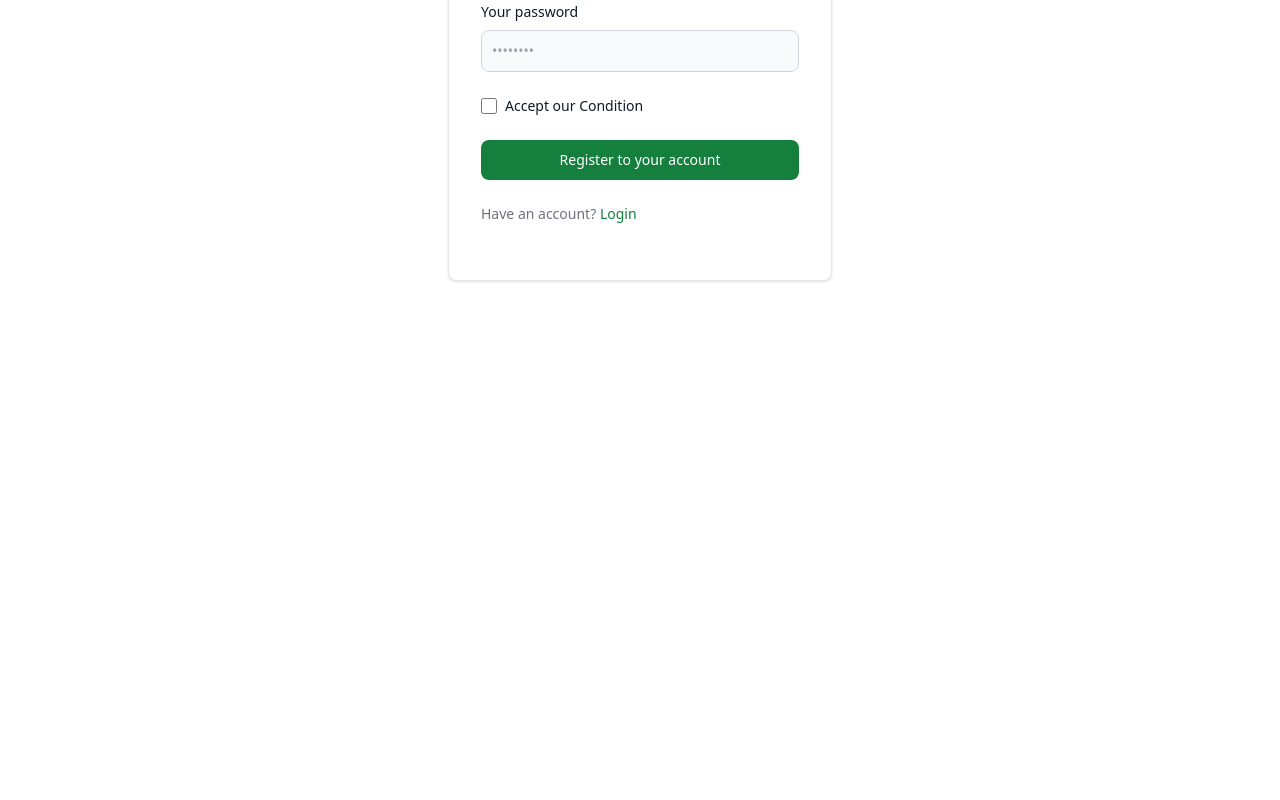
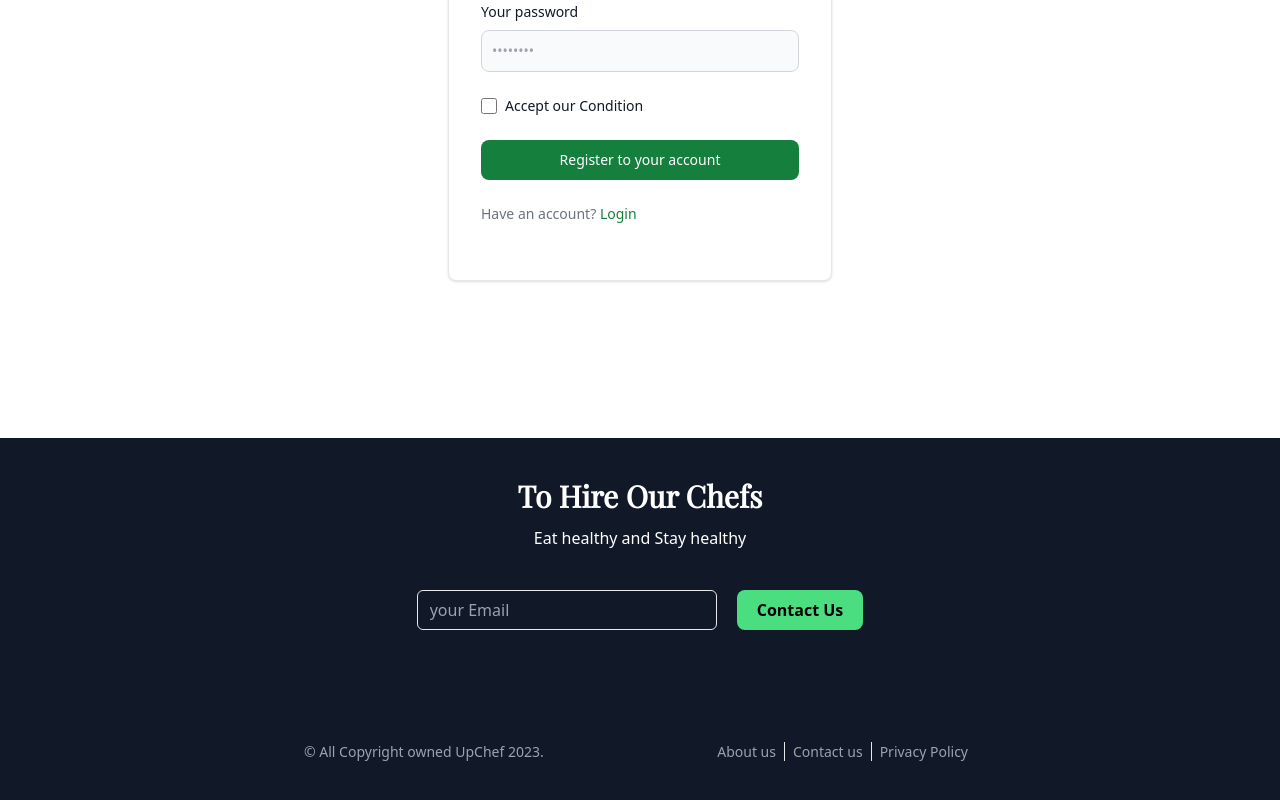
Before and after one commit to SagorAhamed251245/UpChefs, a React (Vite) app: page /register in a window 1280 px wide. Shown: the part 506-1306 px from the top of the page. Before the commit the page ends 864 px from the top, so only its background shows below. Built offline with nearby package versions, Linux system fonts and the light colour scheme; no server answers; a web font is replaced by a local one.

Commit message:
footer done

```diff
--- a/src/Components/Main/Main.jsx
+++ b/src/Components/Main/Main.jsx
@@ -3,12 +3,14 @@ import Header from '../Header/Header';
 import { Outlet } from 'react-router-dom';
 import { ToastContainer, toast } from 'react-toastify';
 import 'react-toastify/dist/ReactToastify.css';
+import Footer from '../layout/footer/Footer';
 
 const Main = () => {
     return (
         <>
             <Header></Header>
             <Outlet></Outlet>
+            <Footer></Footer>
             <ToastContainer></ToastContainer>
         </>
     );
--- a/src/Components/Pages/ChefDetails/ChefDetails.jsx
+++ b/src/Components/Pages/ChefDetails/ChefDetails.jsx
@@ -2,6 +2,7 @@ import React from 'react';
 import { useLoaderData } from 'react-router-dom';
 import RecipesCard from './RecipesCard';
 import Marquee from 'react-fast-marquee';
+import LeftTORight from './LeftTORight';
 
 const ChefDetails = () => {
     const chefDetails = useLoaderData()
@@ -40,15 +41,15 @@ const ChefDetails = () => {
             </div>
             {/* heder end */}
             <div className='flex  flex-col gap-24'>
-            <Marquee pauseOnHover
+            {/* <Marquee pauseOnHover
              gradient
              gradientWidth={'10px'}
              style={{ display: 'flex', gap: '20px', border: 'rounded' }}
 
-            >
+            > */}
 
 
-                <div className=' flex overflow-hidden  gap-[20px] '>
+                <div className=' flex flex-row flex-wrap justify-evenly overflow-hidden  gap-[20px] '>
                         {
                             recipes.map(recipe =>
 
@@ -62,9 +63,9 @@ const ChefDetails = () => {
                     </div>
 
 
-            </Marquee>
+            {/* </Marquee> */}
 
-            <Marquee pauseOnHover
+            <Marquee
             gradient
            gradientWidth={'10px'}
             direction='right'
@@ -76,10 +77,10 @@ const ChefDetails = () => {
                         {
                             recipes.map(recipe =>
 
-                                    <RecipesCard
+                                    <LeftTORight
                                     key={recipe.id}
                                     recipe={recipe}
-                                ></RecipesCard>
+                                ></LeftTORight>
 
                             )
                         }
--- /dev/null
+++ b/src/Components/Pages/ChefDetails/LeftTORight.jsx
@@ -0,0 +1,13 @@
+import React from 'react';
+
+const LeftTORight = ({recipe}) => {
+    const { image} = recipe
+    return (
+        <div className=" shadow-xl  mt-5 h-80 w-96 border-black  rounded-lg bg-slate-300">
+            <div className={`h-full w-full bg-cover rounded-lg`} style={{ 'backgroundImage': `url(${image} )` }}>
+            </div>
+        </div>
+    );
+};
+
+export default LeftTORight;
--- a/src/Components/Pages/ChefDetails/RecipesCard.jsx
+++ b/src/Components/Pages/ChefDetails/RecipesCard.jsx
@@ -16,7 +16,7 @@ const RecipesCard = ({ recipe }) => {
     }
 
     return (
-        <div className=" shadow-xl  mt-5 h-[700px] w-[550px] border-black  rounded-lg bg-slate-300">
+        <div className=" shadow-xl  mt-5 h-[700px] w-[550px] border-black  rounded-lg ">
             <div className={`h-[40%] w-full bg-cover rounded-lg`} style={{ 'backgroundImage': `url(${image} )` }}>
             </div>
 
--- /dev/null
+++ b/src/Components/layout/footer/Footer.jsx
@@ -0,0 +1,35 @@
+import React from 'react';
+
+const Footer = () => {
+    return (
+        <>
+
+            <footer class=" bg-gray-900 mt-20">
+                <div class="max-w-2xl mx-auto text-white py-10">
+                    <div class="text-center">
+                        <h3 class="text-3xl mb-3 font-Playfair font-bold"> To Hire Our Chefs </h3>
+                        <p>Eat healthy and Stay healthy </p>
+                        <div class="flex gap-5  justify-center my-10">
+
+                                <input className='bg-transparent border p-1 w-[300px] rounded-md text-white px-3' type="email" placeholder='your Email' />
+
+
+                                <button className='my-btn font-bold'>Contact Us</button>
+
+                        </div>
+                    </div>
+                    <div class="mt-28 flex flex-col md:flex-row md:justify-between items-center text-sm text-gray-400">
+                        <p class="order-2 md:order-1 mt-8 md:mt-0"> &copy; All Copyright owned UpChef 2023. </p>
+                        <div class="order-1 md:order-2">
+                            <span class="px-2">About us</span>
+                            <span class="px-2 border-l">Contact us</span>
+                            <span class="px-2 border-l">Privacy Policy</span>
+                        </div>
+                    </div>
+                </div>
+            </footer>
+        </>
+    );
+};
+
+export default Footer;
```
